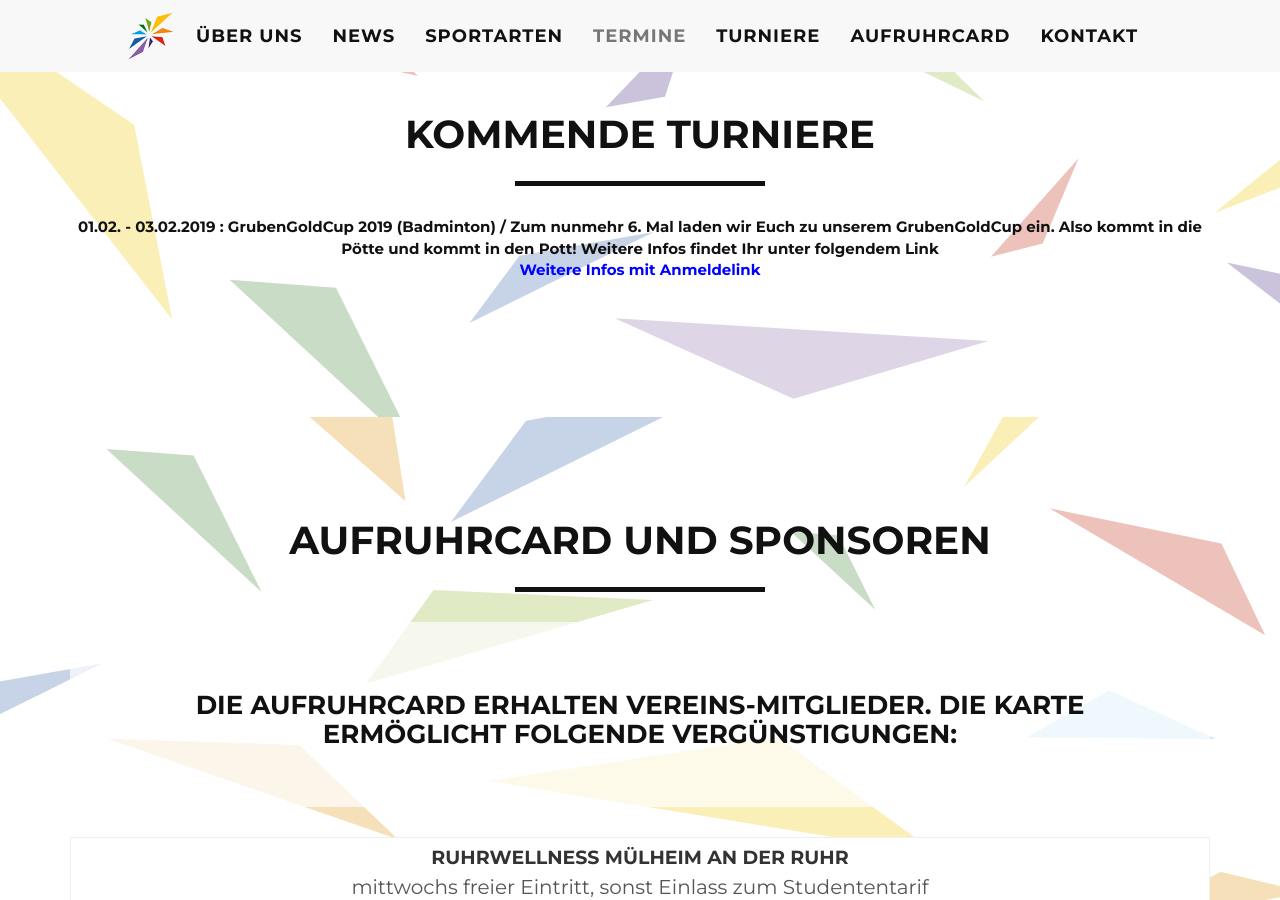
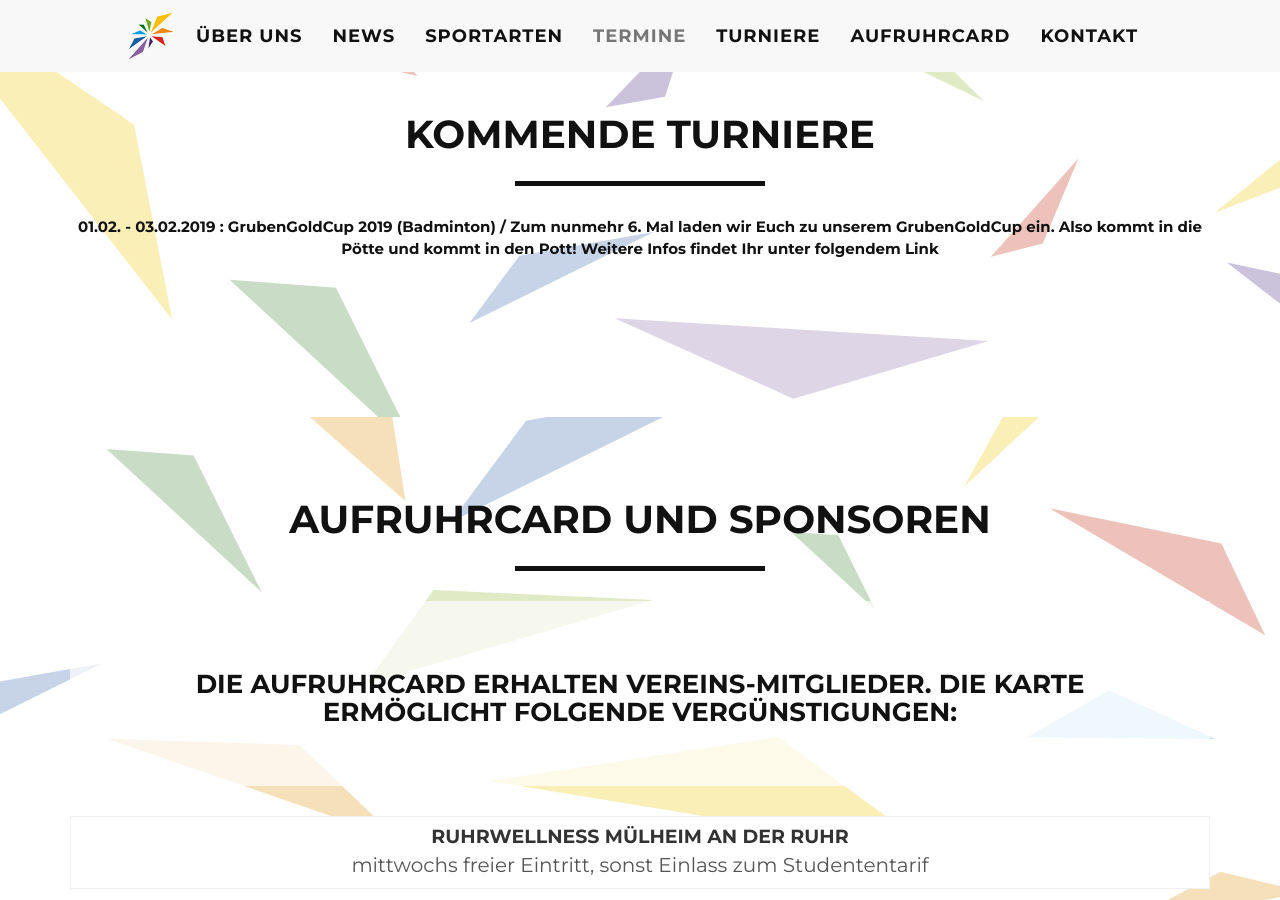
Before and after one commit to scarweb/scarweb.github.io, a Jekyll site: the page built from index.html, in a window 1280 px wide and 900 px high, scrolled down 4083 px. Built offline with Jekyll 4.4.1, drawn with Linux system fonts in a browser that asks for light colours.

Commit message:
Update tourniere.html

```diff
--- a/_includes/tourniere.html
+++ b/_includes/tourniere.html
@@ -12,7 +12,7 @@
                 {% for turnier in site.data.tourniere %}
                     <strong>{{turnier.datum}} : {{turnier.name}} /  {{turnier.text}}</strong> <br>
                 {% endfor %}
-                <b><a href="/grubengold.htm"><font color="#0000FF">Weitere Infos mit Anmeldelink</font></a></b>
+                <!--<b><a href="/grubengold.htm"><font color="#0000FF">Weitere Infos mit Anmeldelink</font></a></b>-->
                 <p>&nbsp;</p>
 
 
```
